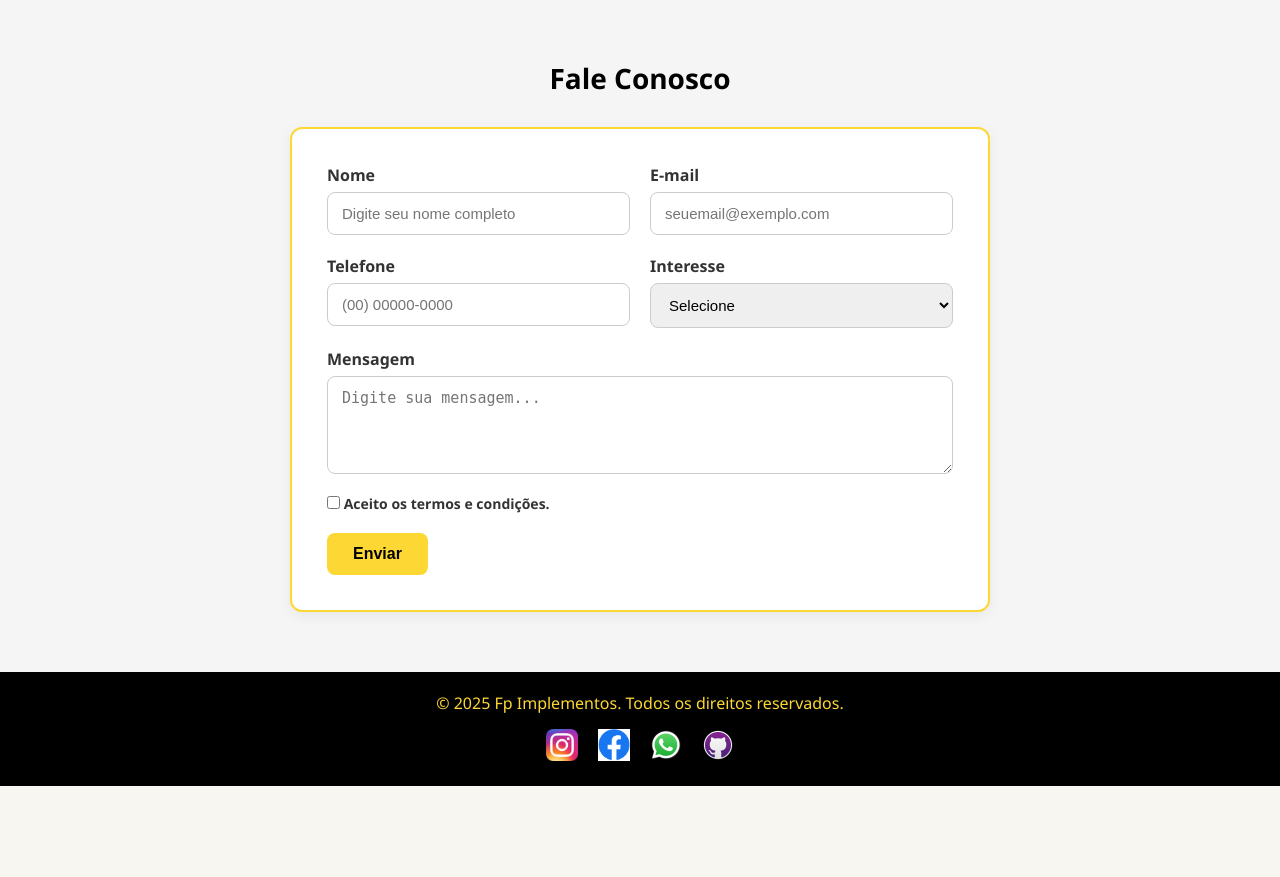
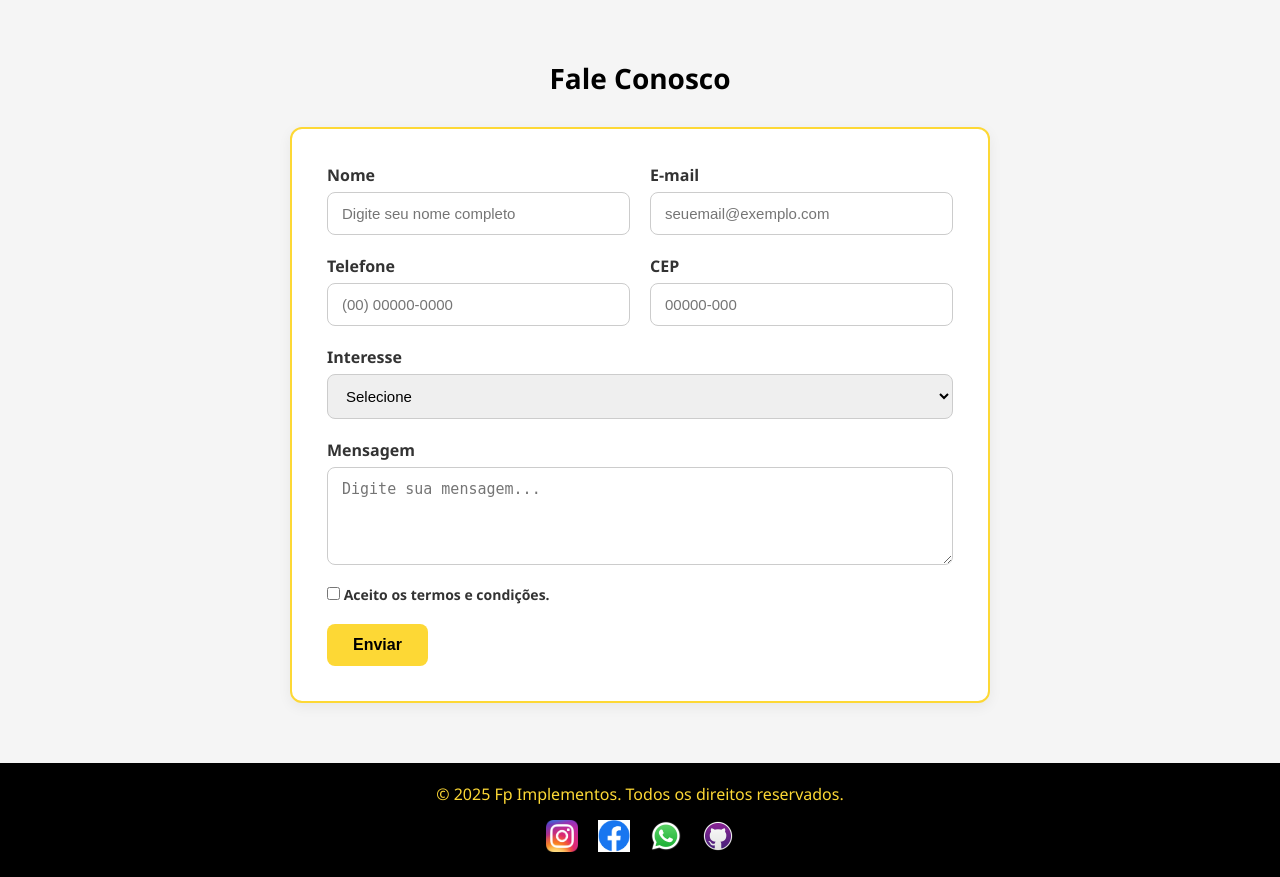
Before and after one commit to Oliveiraxis7/Oliveiraxis7-Tads1.1, a PHP site: page /contato.php in a window 1280 px wide. Shown: the part 116-993 px from the top of the page. Before the commit the page ends 902 px from the top, so only its background shows below. Run offline with PHP 8.4, Linux system fonts and the light colour scheme.

Commit message:
fim
finalizado

```diff
--- a/contato.php
+++ b/contato.php
@@ -19,6 +19,12 @@
           <label for="telefone">Telefone</label>
           <input type="tel" id="telefone" name="telefone" placeholder="(00) 00000-0000" required>
         </div>
+        <div class="campo">
+          <label for="cep">CEP</label>
+          <input type="text" id="cep" name="cep" placeholder="00000-000" required>
+        </div>
+      </div>
+      <div class="linha">
         <div class="campo">
           <label for="interesse">Interesse</label>
           <select id="interesse" name="interesse" required>
```
